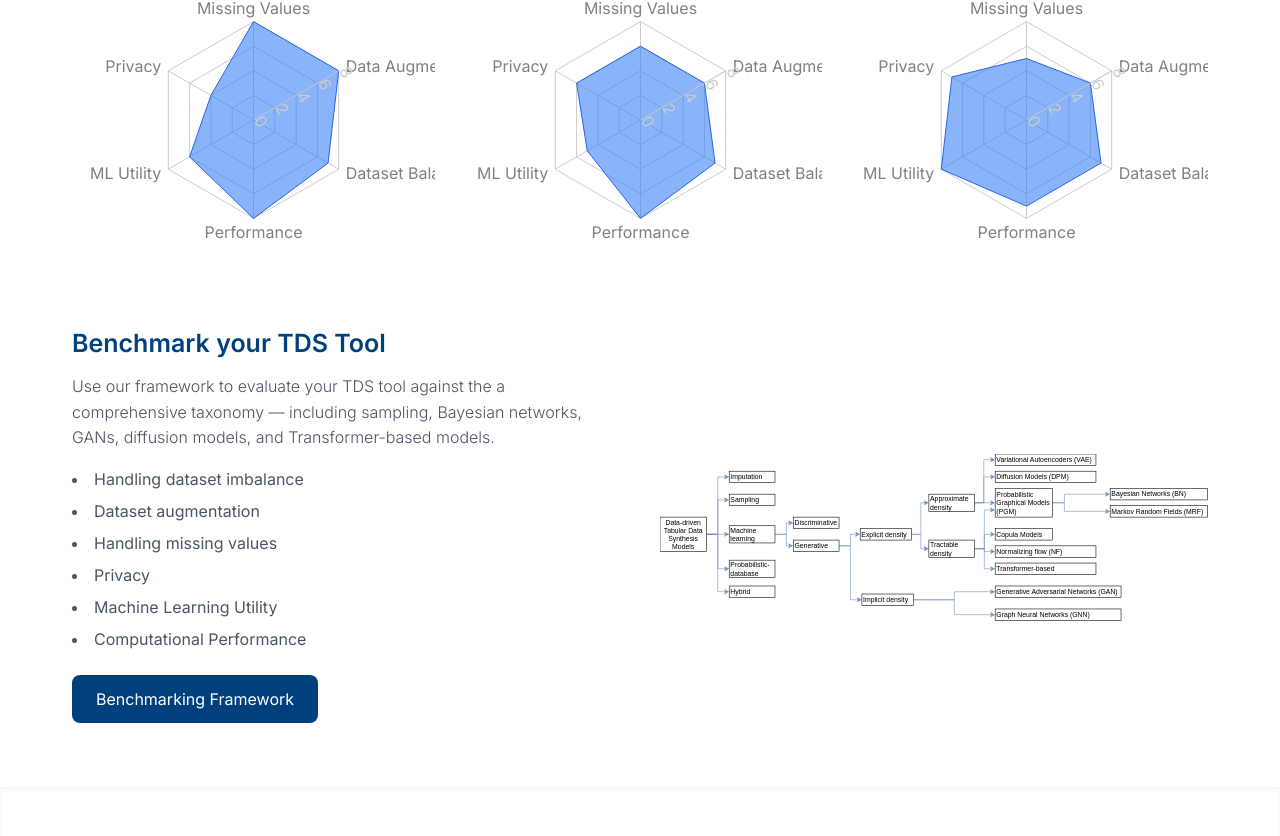
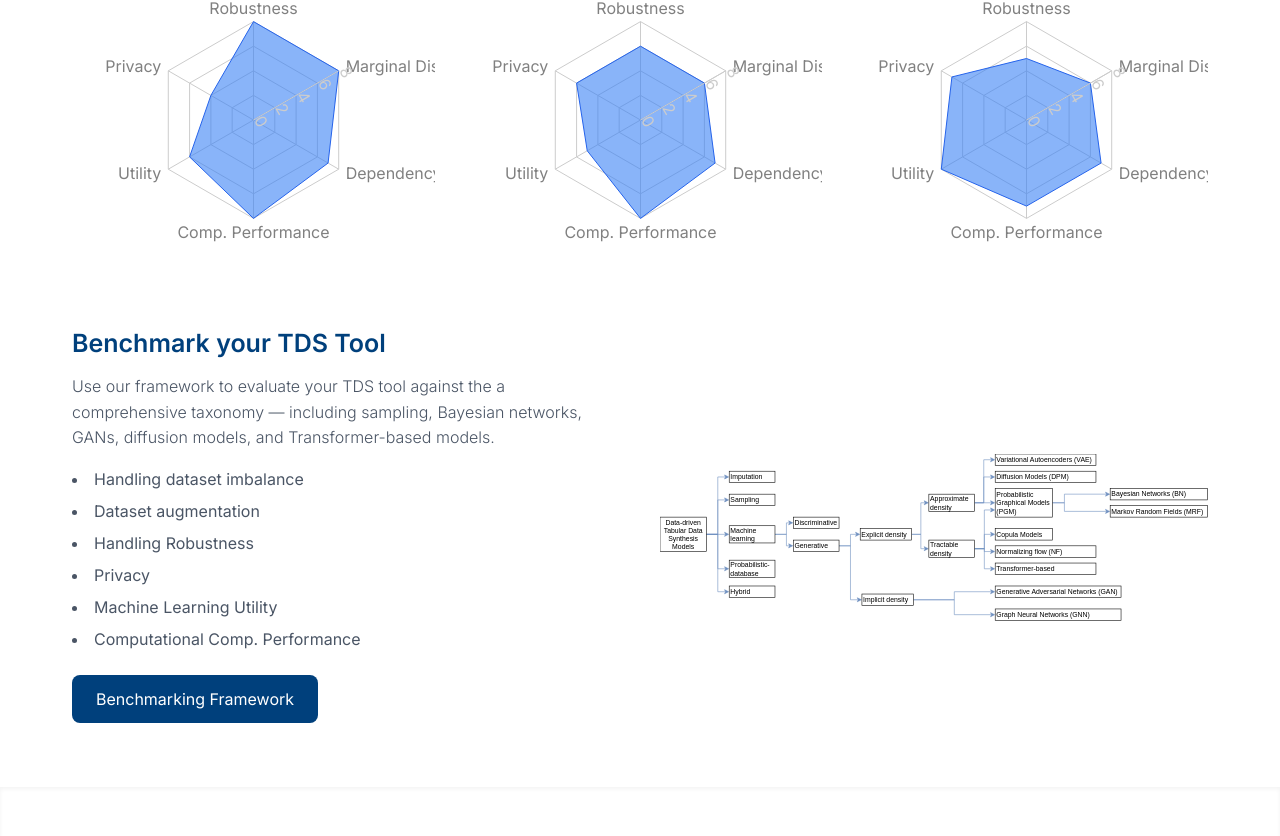
Before and after one commit to mafedavila/tds_benchmark_webpage, a React (Vite) app: page /dissertation in a window 1280 px wide. Shown: the part 1846-2682 px from the top of the page. Built offline with nearby package versions, Linux system fonts and the light colour scheme.

Commit message:
corrections to aggregated results

```diff
--- /dev/null
+++ b/exampleMafe.tsx
@@ -0,0 +1,48 @@
+import React from "react";
+import "./docs.css";
+
+type Section = {
+  id: string;
+  title: string;
+};
+
+const sections: Section[] = [
+  { id: "overview", title: "Overview" },
+  { id: "structure", title: "Repository Structure" },
+  { id: "workflow", title: "How It Works" },
+  { id: "config", title: "Experiment Configuration" },
+  { id: "execution", title: "Running the Benchmark" },
+  { id: "outputs", title: "Outputs" },
+  { id: "tools", title: "Adding a New Tool" },
+  { id: "limitations", title: "Limitations" }
+];
+
+const DocsPage: React.FC = () => {
+  return (
+    <div className="docs-container">
+
+      <aside className="sidebar">
+        <h2 className="sidebar-title">TDS Benchmark</h2>
+        <nav>
+          {sections.map((section) => (
+            <a key={section.id} href={`#${section.id}`} className="sidebar-link">
+              {section.title}
+            </a>
+          ))}
+        </nav>
+      </aside>
+
+      <main className="content">
+        <section id="overview">
+          <h1>Overview</h1>
+          <p>
+            The TDS Benchmark is a framework for evaluating tabular data synthesis tools.
+          </p>
+        </section>
+      </main>
+
+    </div>
+  );
+};
+
+export default DocsPage;
--- a/src/pages/Home/Home.tsx
+++ b/src/pages/Home/Home.tsx
@@ -11,155 +11,155 @@ import diagramImg from '../../assets/diagram.svg';
 
 const toolCharacteristics: Record<string, { label: string; value: number }[]> = {
     "Sampling": [
-        { label: "Missing Values", value: 8 },
-        { label: "Data Augmentation", value: 8 },
-        { label: "Dataset Balancing", value: 7 },
-        { label: "Performance", value: 8 },
-        { label: "ML Utility", value: 6 },
+        { label: "Robustness", value: 8 },
+        { label: "Marginal Distributions", value: 8 },
+        { label: "Dependency Structure", value: 7 },
+        { label: "Comp. Performance", value: 8 },
+        { label: "Utility", value: 6 },
         { label: "Privacy", value: 4 }
     ],
     "Bayesian Network": [
-        { label: "Missing Values", value: 6 },
-        { label: "Data Augmentation", value: 6 },
-        { label: "Dataset Balancing", value: 7 },
-        { label: "Performance", value: 8 },
-        { label: "ML Utility", value: 5 },
+        { label: "Robustness", value: 6 },
+        { label: "Marginal Distributions", value: 6 },
+        { label: "Dependency Structure", value: 7 },
+        { label: "Comp. Performance", value: 8 },
+        { label: "Utility", value: 5 },
         { label: "Privacy", value: 6 }
     ],
     "CTAB-GAN": [
-        { label: "Missing Values", value: 5 },
-        { label: "Data Augmentation", value: 6 },
-        { label: "Dataset Balancing", value: 7 },
-        { label: "Performance", value: 7 },
-        { label: "ML Utility", value: 8 },
+        { label: "Robustness", value: 5 },
+        { label: "Marginal Distributions", value: 6 },
+        { label: "Dependency Structure", value: 7 },
+        { label: "Comp. Performance", value: 7 },
+        { label: "Utility", value: 8 },
         { label: "Privacy", value: 7 }
     ],
     "CTAB-GAN+": [
-        { label: "Missing Values", value: 5 },
-        { label: "Data Augmentation", value: 6 },
-        { label: "Dataset Balancing", value: 7 },
-        { label: "Performance", value: 7 },
-        { label: "ML Utility", value: 8 },
+        { label: "Robustness", value: 5 },
+        { label: "Marginal Distributions", value: 6 },
+        { label: "Dependency Structure", value: 7 },
+        { label: "Comp. Performance", value: 7 },
+        { label: "Utility", value: 8 },
         { label: "Privacy", value: 7 }
     ],
     "VAE": [
-        { label: "Missing Values", value: 5 },
-        { label: "Data Augmentation", value: 6 },
-        { label: "Dataset Balancing", value: 7 },
-        { label: "Performance", value: 7 },
-        { label: "ML Utility", value: 6 },
+        { label: "Robustness", value: 5 },
+        { label: "Marginal Distributions", value: 6 },
+        { label: "Dependency Structure", value: 7 },
+        { label: "Comp. Performance", value: 7 },
+        { label: "Utility", value: 6 },
         { label: "Privacy", value: 5 }
     ],
     "TabDDPM": [
-        { label: "Missing Values", value: 8 },
-        { label: "Data Augmentation", value: 8 },
-        { label: "Dataset Balancing", value: 7 },
-        { label: "Performance", value: 8 },
-        { label: "ML Utility", value: 7 },
+        { label: "Robustness", value: 8 },
+        { label: "Marginal Distributions", value: 8 },
+        { label: "Dependency Structure", value: 7 },
+        { label: "Comp. Performance", value: 8 },
+        { label: "Utility", value: 7 },
         { label: "Privacy", value: 9 }
     ],
     "GAP": [
-        { label: "Missing Values", value: 3 },
-        { label: "Data Augmentation", value: 3 },
-        { label: "Dataset Balancing", value: 4 },
-        { label: "Performance", value: 4 },
-        { label: "ML Utility", value: 3 },
+        { label: "Robustness", value: 3 },
+        { label: "Marginal Distributions", value: 3 },
+        { label: "Dependency Structure", value: 4 },
+        { label: "Comp. Performance", value: 4 },
+        { label: "Utility", value: 3 },
         { label: "Privacy", value: 2 }
     ],
     "AutoDiff": [
-        { label: "Missing Values", value: 8 },
-        { label: "Data Augmentation", value: 9 },
-        { label: "Dataset Balancing", value: 7 },
-        { label: "Performance", value: 8 },
-        { label: "ML Utility", value: 9 },
+        { label: "Robustness", value: 8 },
+        { label: "Marginal Distributions", value: 9 },
+        { label: "Dependency Structure", value: 7 },
+        { label: "Comp. Performance", value: 8 },
+        { label: "Utility", value: 9 },
         { label: "Privacy", value: 7 }
     ],
     "TabSyn": [
-        { label: "Missing Values", value: 8 },
-        { label: "Data Augmentation", value: 9 },
-        { label: "Dataset Balancing", value: 7 },
-        { label: "Performance", value: 8 },
-        { label: "ML Utility", value: 9 },
+        { label: "Robustness", value: 8 },
+        { label: "Marginal Distributions", value: 9 },
+        { label: "Dependency Structure", value: 7 },
+        { label: "Comp. Performance", value: 8 },
+        { label: "Utility", value: 9 },
         { label: "Privacy", value: 7 }
     ],
     "REaLTabFormer": [
-        { label: "Missing Values", value: 8 },
-        { label: "Data Augmentation", value: 9 },
-        { label: "Dataset Balancing", value: 8 },
-        { label: "Performance", value: 6 },
-        { label: "ML Utility", value: 9 },
+        { label: "Robustness", value: 8 },
+        { label: "Marginal Distributions", value: 9 },
+        { label: "Dependency Structure", value: 8 },
+        { label: "Comp. Performance", value: 6 },
+        { label: "Utility", value: 9 },
         { label: "Privacy", value: 7 }
     ],
     "GReaT": [
-        { label: "Missing Values", value: 8 },
-        { label: "Data Augmentation", value: 9 },
-        { label: "Dataset Balancing", value: 8 },
-        { label: "Performance", value: 6 },
-        { label: "ML Utility", value: 9 },
+        { label: "Robustness", value: 8 },
+        { label: "Marginal Distributions", value: 9 },
+        { label: "Dependency Structure", value: 8 },
+        { label: "Comp. Performance", value: 6 },
+        { label: "Utility", value: 9 },
         { label: "Privacy", value: 7 }
     ],
     "TabuLa": [
-        { label: "Missing Values", value: 8 },
-        { label: "Data Augmentation", value: 9 },
-        { label: "Dataset Balancing", value: 8 },
-        { label: "Performance", value: 6 },
-        { label: "ML Utility", value: 9 },
+        { label: "Robustness", value: 8 },
+        { label: "Marginal Distributions", value: 9 },
+        { label: "Dependency Structure", value: 8 },
+        { label: "Comp. Performance", value: 6 },
+        { label: "Utility", value: 9 },
         { label: "Privacy", value: 7 }
     ],
     "C3TGAN": [
-        { label: "Missing Values", value: 8 },
-        { label: "Data Augmentation", value: 9 },
-        { label: "Dataset Balancing", value: 8 },
-        { label: "Performance", value: 6 },
-        { label: "ML Utility", value: 9 },
+        { label: "Robustness", value: 8 },
+        { label: "Marginal Distributions", value: 9 },
+        { label: "Dependency Structure", value: 8 },
+        { label: "Comp. Performance", value: 6 },
+        { label: "Utility", value: 9 },
         { label: "Privacy", value: 7 }
     ],
     "Kamino": [
-        { label: "Missing Values", value: 8 },
-        { label: "Data Augmentation", value: 9 },
-        { label: "Dataset Balancing", value: 8 },
-        { label: "Performance", value: 6 },
-        { label: "ML Utility", value: 9 },
+        { label: "Robustness", value: 8 },
+        { label: "Marginal Distributions", value: 9 },
+        { label: "Dependency Structure", value: 8 },
+        { label: "Comp. Performance", value: 6 },
+        { label: "Utility", value: 9 },
         { label: "Privacy", value: 7 }
     ],
     "PrivLava": [
-        { label: "Missing Values", value: 8 },
-        { label: "Data Augmentation", value: 9 },
-        { label: "Dataset Balancing", value: 8 },
-        { label: "Performance", value: 6 },
-        { label: "ML Utility", value: 9 },
+        { label: "Robustness", value: 8 },
+        { label: "Marginal Distributions", value: 9 },
+        { label: "Dependency Structure", value: 8 },
+        { label: "Comp. Performance", value: 6 },
+        { label: "Utility", value: 9 },
         { label: "Privacy", value: 7 }
     ],
     "TimeVAE": [
-        { label: "Missing Values", value: 8 },
-        { label: "Data Augmentation", value: 9 },
-        { label: "Dataset Balancing", value: 8 },
-        { label: "Performance", value: 6 },
-        { label: "ML Utility", value: 9 },
+        { label: "Robustness", value: 8 },
+        { label: "Marginal Distributions", value: 9 },
+        { label: "Dependency Structure", value: 8 },
+        { label: "Comp. Performance", value: 6 },
+        { label: "Utility", value: 9 },
         { label: "Privacy", value: 7 }
     ],
     "TimeGAN": [
-        { label: "Missing Values", value: 8 },
-        { label: "Data Augmentation", value: 9 },
-        { label: "Dataset Balancing", value: 8 },
-        { label: "Performance", value: 6 },
-        { label: "ML Utility", value: 9 },
+        { label: "Robustness", value: 8 },
+        { label: "Marginal Distributions", value: 9 },
+        { label: "Dependency Structure", value: 8 },
+        { label: "Comp. Performance", value: 6 },
+        { label: "Utility", value: 9 },
         { label: "Privacy", value: 7 }
     ],
     "TSGM": [
-        { label: "Missing Values", value: 8 },
-        { label: "Data Augmentation", value: 9 },
-        { label: "Dataset Balancing", value: 8 },
-        { label: "Performance", value: 6 },
-        { label: "ML Utility", value: 9 },
+        { label: "Robustness", value: 8 },
+        { label: "Marginal Distributions", value: 9 },
+        { label: "Dependency Structure", value: 8 },
+        { label: "Comp. Performance", value: 6 },
+        { label: "Utility", value: 9 },
         { label: "Privacy", value: 7 }
     ],
     "DoppelGANger": [
-        { label: "Missing Values", value: 8 },
-        { label: "Data Augmentation", value: 9 },
-        { label: "Dataset Balancing", value: 8 },
-        { label: "Performance", value: 6 },
-        { label: "ML Utility", value: 9 },
+        { label: "Robustness", value: 8 },
+        { label: "Marginal Distributions", value: 9 },
+        { label: "Dependency Structure", value: 8 },
+        { label: "Comp. Performance", value: 6 },
+        { label: "Utility", value: 9 },
         { label: "Privacy", value: 7 }
     ]
 };
@@ -207,7 +207,7 @@ const Home = () => {
                     <Feature
                         img={feature2Img}
                         title="Use-Case-Specific Evaluation"
-                        description="Assess how useful your synthetic data is for your specific use case through clear, visual results and performance insights."
+                        description="Assess how useful your synthetic data is for your specific use case through clear, visual results and Comp. Performance insights."
                     />
                     <Feature
                         img={feature3Img}
@@ -279,10 +279,10 @@ const Home = () => {
                         <ul className="list-disc list-inside mt-4 space-y-2 text-gray-600 text-sm md:text-base">
                             <li>Handling dataset imbalance</li>
                             <li>Dataset augmentation</li>
-                            <li>Handling missing values</li>
+                            <li>Handling Robustness</li>
                             <li>Privacy</li>
                             <li>Machine Learning Utility</li>
-                            <li>Computational Performance</li>
+                            <li>Computational Comp. Performance</li>
                         </ul>
                         <button
                             className="my-6 bg-text-blue text-white px-6 py-3 rounded-lg"
```
